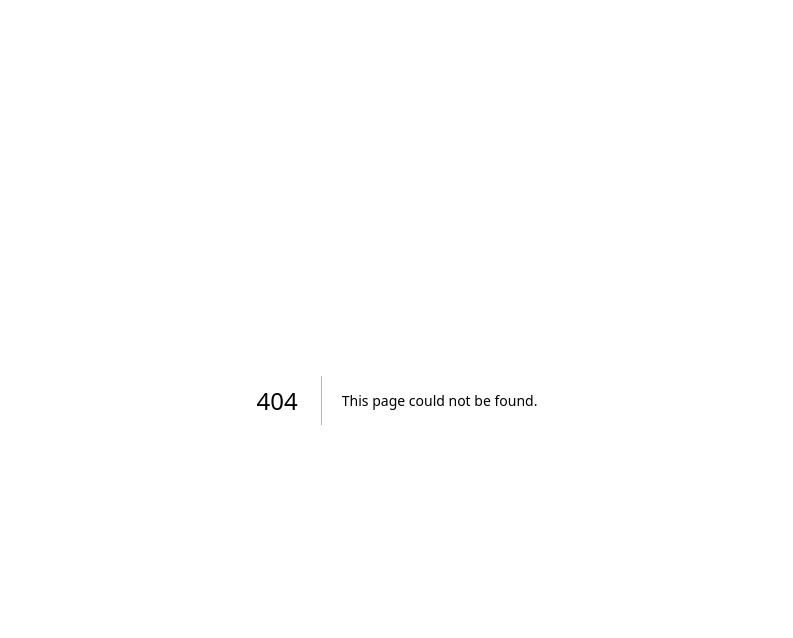
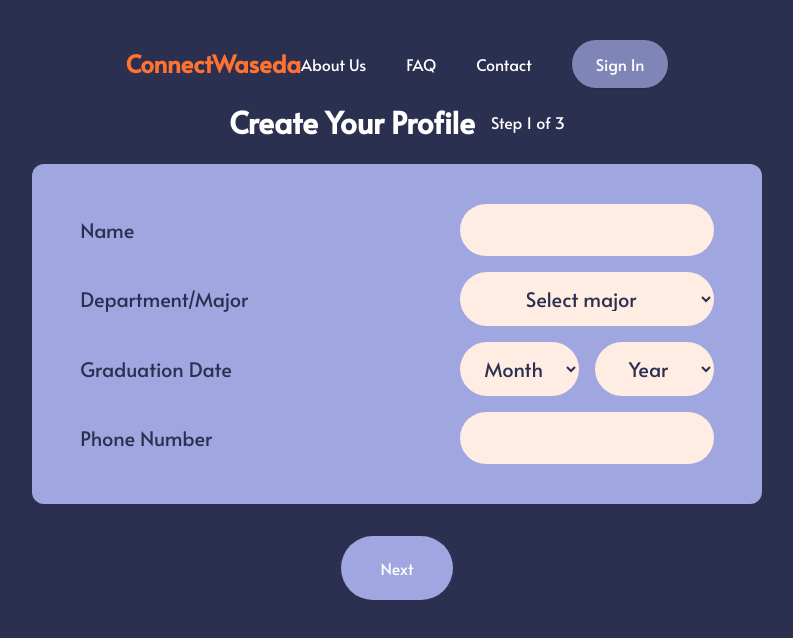
Before and after one commit to nobu-h-o/ConnectWaseda, a Next.js app in the folder frontend/: page /profilesetup in a window 1280 px wide. Before the commit this address had no page. Shown: the top 638 px of the page, without its empty margins (243-1036 px from the left). Built offline with nearby package versions, Linux system fonts and the light colour scheme.

Commit message:
added profile setup page

```diff
--- a/frontend/app/globals.css
+++ b/frontend/app/globals.css
@@ -19,26 +19,11 @@ body {
   display: flex;
   flex-direction: row;
   margin: 0.3rem 3rem;
-  border: solid red 2px;
 }
 
 .projectName p {
   font-size: 1.3rem;
 }
-
-/* These are not needed
-.topText {
-  margin: 3rem 3rem;
-}
-
-.topText h1 {
-  font-size: 3rem;
-}
-
-.topText p {
-  font-size: 5rem;
-}
-  */
 
 .header p:hover,
 .joinButton p:hover,
--- /dev/null
+++ b/frontend/app/profilesetup/page.tsx
@@ -0,0 +1,104 @@
+import Header from "@/app/components/header"
+
+export default function CreateProfile() {
+    return (
+      <div className="min-h-screen bg-[#2c3050] text-white px-8 py-6 flex flex-col items-center">
+        <Header />
+        {/* Title */}
+        <div className="flex items-center justify-center mb-6 space-x-4">
+          <h1 className="text-3xl font-bold">Create Your Profile</h1>
+          <p>Step 1 of 3</p>
+        </div>
+
+        {/* Form container */}
+        <div className="bg-[#A0A7E0] text-[#2c3050] w-3/5 text-xl px-12 py-6 rounded-xl mx-auto">
+
+          {/* Name */}
+          <div className="flex justify-between items-center my-4">
+            <label htmlFor="name" className="flex-1">Name</label>
+            <input
+              type="text"
+              id="name"
+              name="fname"
+              className="flex-1 max-w-[40%] text-right px-5 py-3 bg-[#FFECE3] rounded-full"
+            />
+          </div>
+
+          {/* Department/Major as dropdown */}
+          <div className="flex justify-between items-center my-4">
+            <label htmlFor="major" className="flex-1">Department/Major</label>
+            <select
+              id="major"
+              name="major"
+              className="flex-1 max-w-[40%] px-5 py-3 bg-[#FFECE3] rounded-full text-center hover:cursor-pointer"
+              defaultValue=""
+            >
+              <option value="" disabled>
+                Select major
+              </option>
+              <option value="PSE">PSE</option>
+              <option value="SILS">SILS</option>
+              <option value="Law">Law</option>
+              <option value="CMS">CMS</option>
+              <option value="Edu">Edu</option>
+              <option value="SOC">SOC</option>
+              <option value="FSE">FSE</option>
+            </select>
+          </div>
+
+          {/* Graduation Date: month & year dropdowns */}
+          <div className="flex justify-between items-center my-4">
+            <label className="flex-1">Graduation Date</label>
+            <div className="flex flex-1 max-w-[40%] justify-between">
+              <select
+                id="gradMonth"
+                name="gradMonth"
+                className="w-1/2 px-5 py-3 bg-[#FFECE3] rounded-full mr-2 text-center hover:cursor-pointer"
+                defaultValue=""
+              >
+                <option value="" disabled>Month</option>
+                {[
+                  "January","February","March","April",
+                  "May","June","July","August",
+                  "September","October","November","December"
+                ].map((m) => (
+                  <option key={m} value={m}>{m}</option>
+                ))}
+              </select>
+              <select
+                id="gradYear"
+                name="gradYear"
+                className="w-1/2 px-5 py-3 bg-[#FFECE3] rounded-full ml-2 text-center hover:cursor-pointer"
+                defaultValue=""
+              >
+                <option value="" disabled>Year</option>
+                {Array.from({ length: 10 }, (_, i) => new Date().getFullYear() + i)
+                  .map((yr) => (
+                    <option key={yr} value={yr}>{yr}</option>
+                  ))
+                }
+              </select>
+            </div>
+          </div>
+
+          {/* Phone */}
+          <div className="flex justify-between items-center my-4">
+            <label htmlFor="phone" className="flex-1">Phone Number</label>
+            <input
+              type="text"
+              id="phone"
+              name="phone"
+              className="flex-1 max-w-[40%] text-right px-5 py-3 bg-[#FFECE3] rounded-full"
+            />
+          </div>
+        </div>
+
+        {/* Next button */}
+        <button
+  className="mt-8 bg-[#A0A7E0] rounded-full px-10 py-5 text-base font-medium transition-all duration-200 hover:brightness-105 mx-auto"
+>
+  Next
+</button>
+      </div>
+    );
+  }
```
